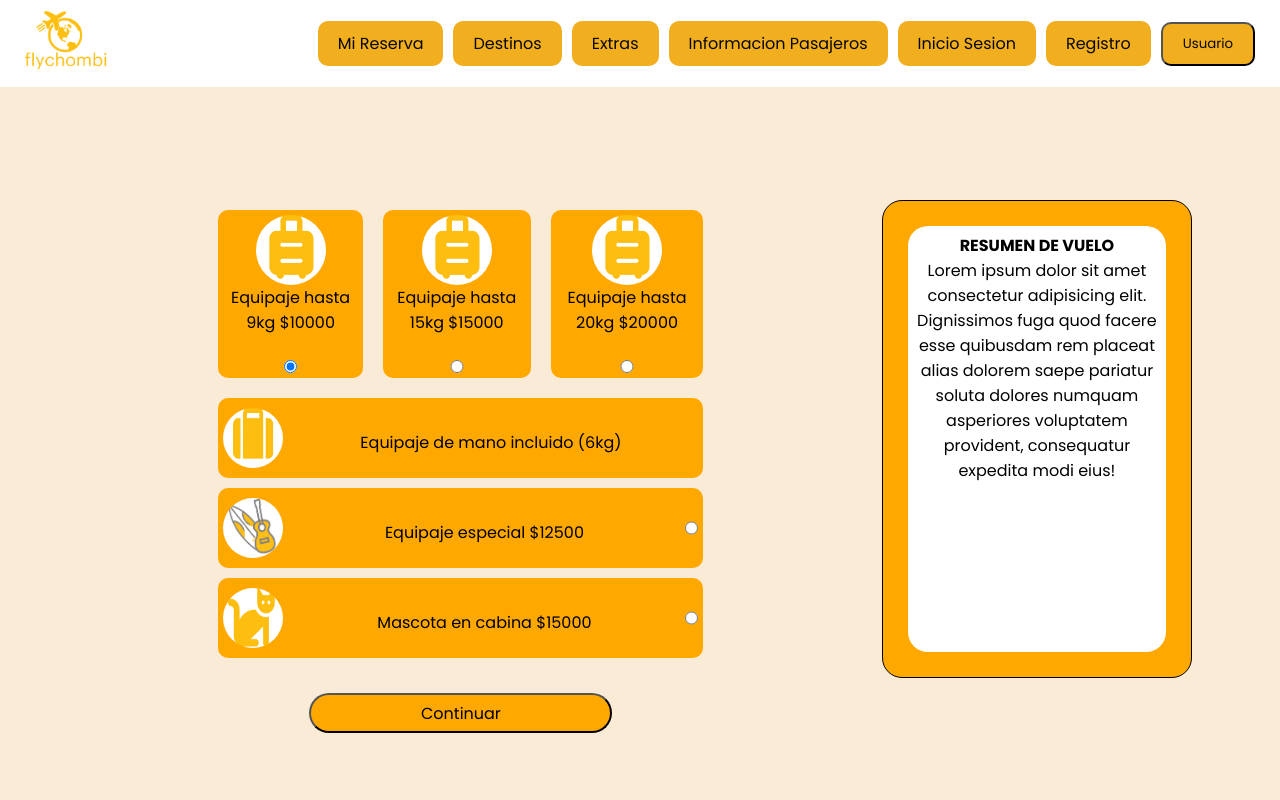
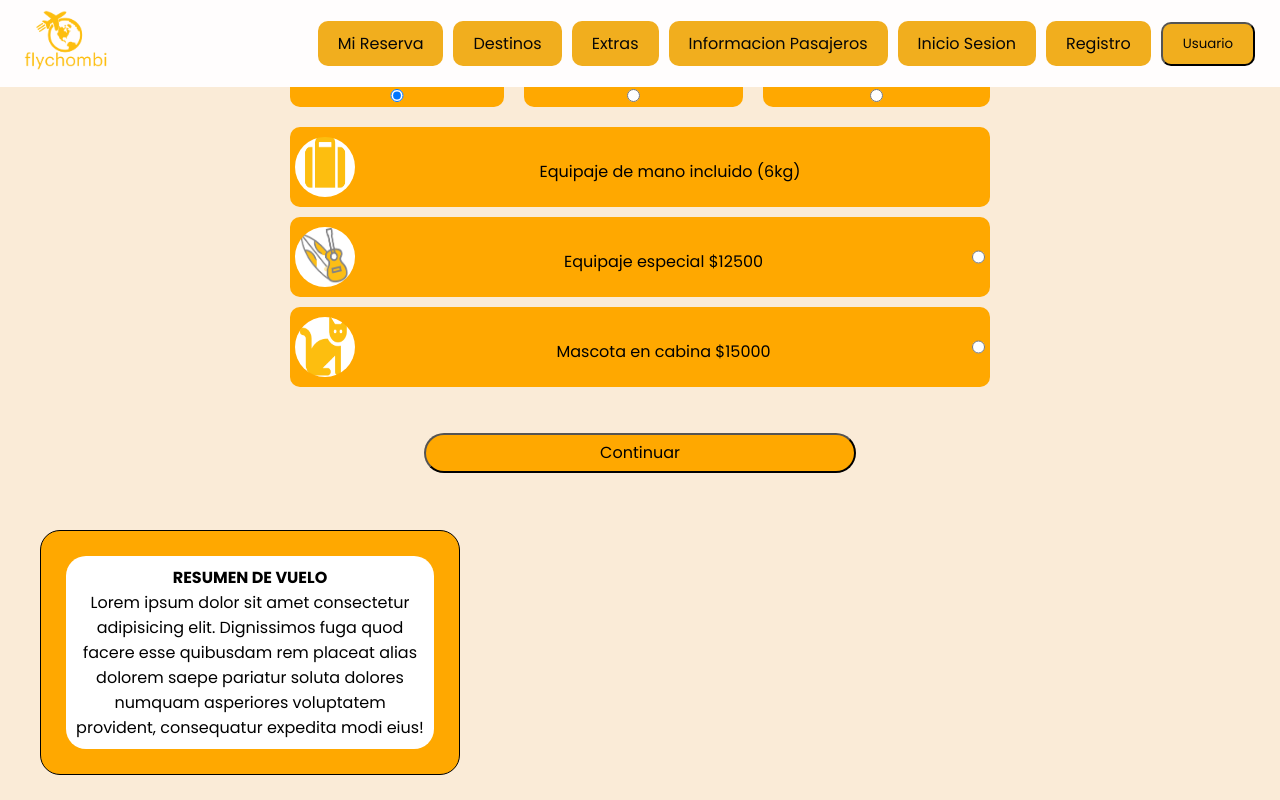
Before and after one commit to samyfontes/flychombi, a React (Create React App) app: page /extras in a window 1280 px wide. Shown: the top 800 px of the page. Built offline with nearby package versions, Linux system fonts and the light colour scheme.

Commit message:
se agregan inline styles a la vista Extras

```diff
--- a/src/App.css
+++ b/src/App.css
@@ -225,16 +225,6 @@ main {
   flex-grow: 2;
 }
 
-.divEquipajes {
-  flex-direction: column;
-  width: 60%;
-  margin: 0 auto;
-}
-
-.formPesoEquipajes {
-  display: flex;
-  flex-direction: row;
-}
 
 .divOpcionesPesoEquipajes {
   display: flex;
@@ -266,9 +256,7 @@ main {
   border-radius: 50%;
 }
 
-.equipajeEspecial {
-  margin-top: 10px;
-}
+
 
 .divOpcionesEquipajesEspeciales {
   display: flex;
@@ -309,29 +297,6 @@ main {
   transform: scale(1.1);
   transition-duration: .2s;
   box-shadow: 5px 5px 10px rgb(49, 49, 49);
-}
-
-.seccionEquipaje {
-  background-color: #ffa800;
-  width: 35%;
-  padding: 25px;
-  margin: 0 4% 8% 0;
-  display: flex;
-  flex-direction: column;
-  text-align: center;
-  border: 1px solid black;
-  border-radius: 20px;
-}
-
-.seccionEquipaje div {
-  height: 100%;
-  background-color: white;
-  border-radius: 20px;
-  padding: 2.5%;
-}
-
-.seccionEquipaje div h4, .seccionEquipaje div p {
-  font-size: medium;
 }
 
 /* Responsive Design */
@@ -401,19 +366,6 @@ main {
 }
 
 
-
-.extras-container {
-  width: 100vw; /* Use full viewport width */
-  height: 100vh;
-  display: flex;
-  justify-content: center; /* Center the content horizontally */
-  align-items: center; /* Center the content vertically */
-}
-
-.divBody {
-  width: 100%; /* Occupy full width */
-  max-width: 1200px; /* Set maximum width if needed */
-}
 
 .main {
   width: 100%; /* Occupy full width */
--- a/src/components/Layout.js
+++ b/src/components/Layout.js
@@ -7,13 +7,14 @@ const Layout = ({ children }) => {
     const [isModalOpen, setModalOpen] = useState(false);
 
     const cabecera = {
-        // backgroundColor: 'rgb(255, 253, 253)',
+        backgroundColor: 'rgb(255, 253, 253)',
         width: '100%',
         height: 'auto',
         display: 'flex',
         flexWrap: 'wrap',
         justifyContent: 'space-between',
         padding: '10px 20px',
+        position: 'fixed',
     }
 
     const logo = {
--- a/src/pages/Extras.js
+++ b/src/pages/Extras.js
@@ -2,12 +2,59 @@ import React from 'react';
 import '../App.css';
 
 const Extras = () => {
+
+
+    const extrasContainer = {
+        widht: '100vw',
+        height: '100vh',
+        display: 'flex',
+
+        justifyContent: 'center',
+        alignItems: 'center',
+        backgroundColor: '#faebd7'
+    }
+
+    const divBody = {
+        width: '100%',
+        maxWidth: '1200px',
+    }
+
+    const divEquipajes = {
+        flexDirection: 'column',
+        width: '60%',
+        margin: '0 auto',
+    }
+
+    const formPesoEquipajes = {
+        display: 'flex',
+        flexDirection: 'row',
+    }
+
+    const equipajeEspecial = {
+        marginTop: '10px',
+    }
+
+    const seccionEquipaje = {
+        backgroundColor: "#ffa800",
+        width: "35%",
+        padding: "25px",
+        margin: "0 4% 8% 0",
+        display: "flex",
+        flexDirection: "column",
+        textAlign: "center",
+        border: "1px solid black",
+        borderRadius: "20px"
+    }
+
+
+
+
     return (
-        <div className="extras-container" style={{backgroundColor:"#faebd7"}}>
-            <div className="divBody">
+        <div style={extrasContainer}>
+            <div style={divBody}>
                 <main>
-                    <div className="divEquipajes">
-                        <form className="formPesoEquipajes" method="post">
+                    <div style={divEquipajes}>
+                        <form style={formPesoEquipajes} method="post">
                             <div className="divOpcionesPesoEquipajes">
                                 <img src="/img/equipaje de bodega 1.png" alt="" className="imgOpcionesPesoEquipajes" />
                                 <label>Equipaje hasta 9kg $10000 </label>
@@ -28,7 +75,7 @@ const Extras = () => {
                             </div>
                         </form>
 
-                        <div className="equipajeEspecial">
+                        <div style={equipajeEspecial}>
                             <form className="formEquipajeEspecial" method="post">
                                 <div className="divOpcionesEquipajesEspeciales">
                                     <img src="/img/equipaje de mano.png" alt="" className="imgEquipajeEspecial" />
@@ -51,9 +98,9 @@ const Extras = () => {
                     </div>
                 </main>
 
-                <section className="seccionEquipaje" >
-                    <div>
-                        <h4>RESUMEN DE VUELO</h4>
+                <section style={seccionEquipaje} >
+                    <div style={{ height:'100%', backgroundColor:'white', borderRadius:'20px', padding:'2.5%', fontSize:'medium'}}>
+                        <h4 style={{fontSize:'medium'}}>RESUMEN DE VUELO</h4>
                         <p>Lorem ipsum dolor sit amet consectetur adipisicing elit. Dignissimos fuga quod facere esse quibusdam rem placeat alias dolorem saepe pariatur soluta dolores numquam asperiores voluptatem provident, consequatur expedita modi eius!</p>
                     </div>
                 </section>
```
